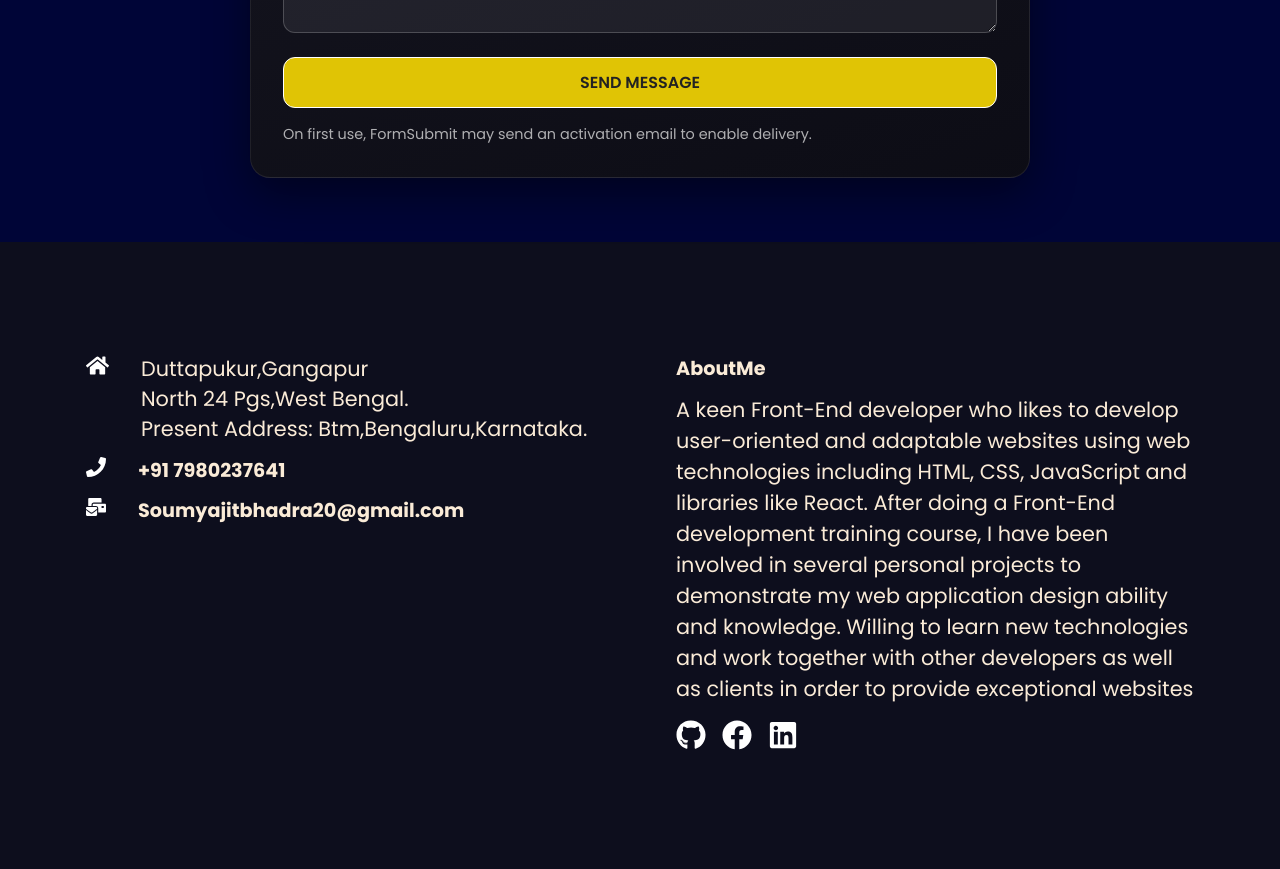
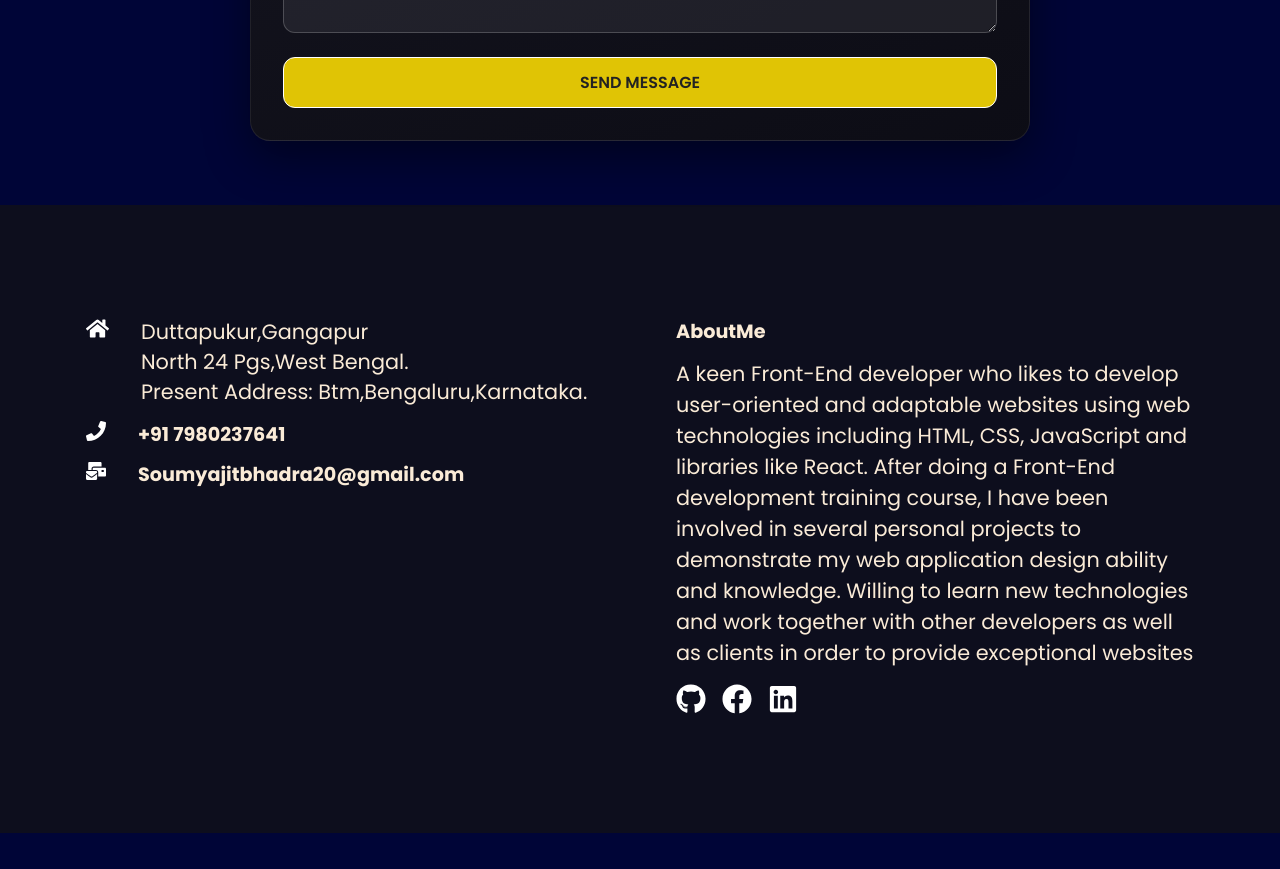
Before and after one commit to SOUMYAJIT06121999/portfolio, a React (Create React App) app: page /contact in a window 1280 px wide. Shown: the part 1000-1869 px from the top of the page. After the commit the page ends 1833 px from the top, so only its background shows below. Built offline with nearby package versions, Linux system fonts and the light colour scheme.

Commit message:
Update contact form submission feedback message

```diff
--- a/src/Components/Form.js
+++ b/src/Components/Form.js
@@ -5,6 +5,12 @@ import React, { useMemo, useState } from "react";
 const Form = () => {
   const [isSubmitting, setIsSubmitting] = useState(false);
   const [botField, setBotField] = useState("");
+
+  const isSubmitted = useMemo(() => {
+    if (typeof window === "undefined") return false;
+    const query = new URLSearchParams(window.location.search);
+    return query.get("submitted") === "true";
+  }, []);
 
   const currentUrl = useMemo(() => {
     if (typeof window === "undefined") return "";
@@ -37,7 +43,7 @@ const Form = () => {
           <input type="hidden" name="_subject" value="Portfolio Contact: New Message" />
           <input type="hidden" name="_captcha" value="false" />
           <input type="hidden" name="_template" value="table" />
-          <input type="hidden" name="_next" value={currentUrl} />
+          <input type="hidden" name="_next" value={currentUrl ? `${currentUrl.split("?")[0]}?submitted=true` : ""} />
 
           <label htmlFor="name">Your Name</label>
           <input id="name" name="name" type="text" placeholder="John Doe" required />
@@ -69,9 +75,7 @@ const Form = () => {
             {isSubmitting ? "Sending..." : "Send Message"}
           </button>
 
-          <p className="form-note">
-            On first use, FormSubmit may send an activation email to enable delivery.
-          </p>
+          {isSubmitted && <p className="form-note">Message has been sent. I will contact you soon.</p>}
         </form>
       </div>
     </section>
```
